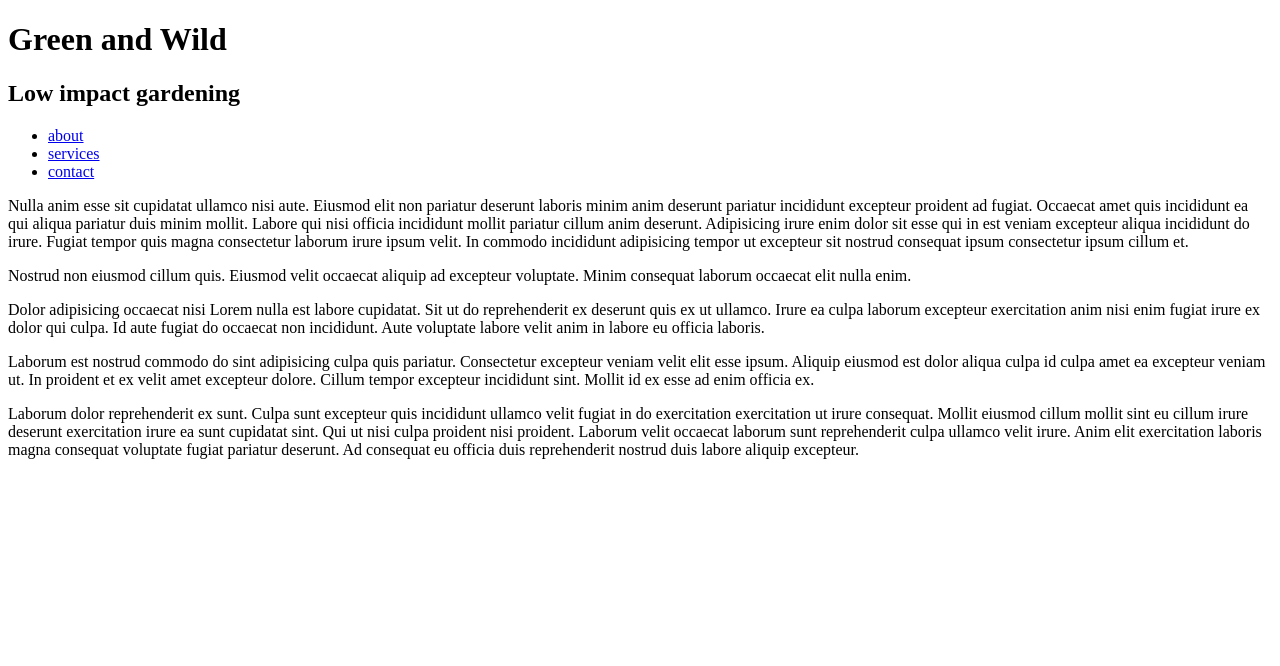
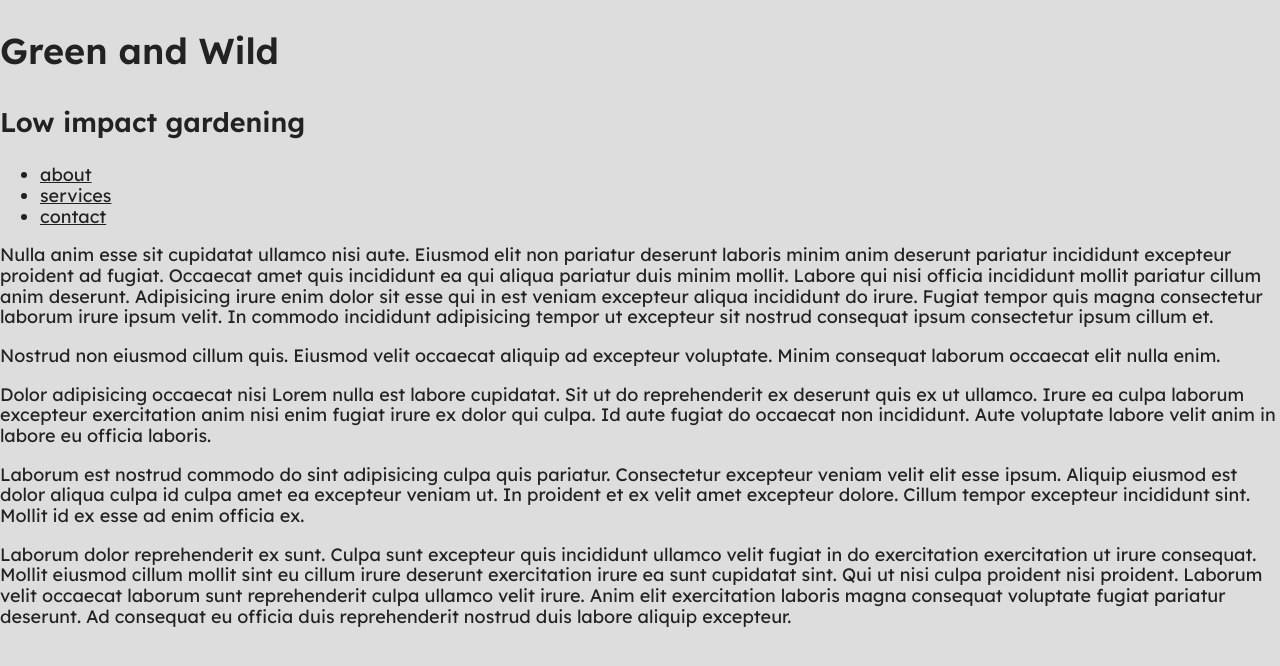
Before and after one commit to beeLexington/greenandwild.garden, a SvelteKit app: page / in a window 1280 px wide. Shown: the top 666 px of the page. Built offline with nearby package versions, Linux system fonts and the light colour scheme.

Commit message:
Add basic styles

```diff
--- a/package.json
+++ b/package.json
@@ -34,5 +34,8 @@
 	},
 	"svelte": "./dist/index.js",
 	"types": "./dist/index.d.ts",
-	"type": "module"
+	"type": "module",
+	"dependencies": {
+		"normalize.css": "^8.0.1"
+	}
 }
--- a/src/app.html
+++ b/src/app.html
@@ -1,12 +1,18 @@
 <!doctype html>
 <html lang="en">
+
 <head>
 	<meta charset="utf-8" />
 	<link rel="icon" href="%sveltekit.assets%/favicon.png" />
 	<meta name="viewport" content="width=device-width, initial-scale=1" />
+	<link rel="preconnect" href="https://fonts.googleapis.com">
+	<link rel="preconnect" href="https://fonts.gstatic.com" crossorigin>
+	<link rel="stylesheet" href="https://fonts.googleapis.com/css2?family=Lexend:wght@100..900&display=swap">
 	%sveltekit.head%
 </head>
+
 <body data-sveltekit-preload-data="hover">
 	<div>%sveltekit.body%</div>
 </body>
+
 </html>
--- /dev/null
+++ b/src/lib/app.css
@@ -0,0 +1,66 @@
+:root {
+	--colour-pink: 235, 198, 195;
+	--colour-purple: 170, 150, 179;
+	--colour-green: 193, 207, 193;
+	--colour-black: 34, 34, 34;
+	--colour-white: 221, 221, 221;
+
+	--colour-accent: var(--colour-green);
+
+	--body-font-family: "Lexend", sans-serif;
+	--body-font-optical-sizing: auto;
+	--body-font-weight: 400;
+	--body-font-style: normal;
+	--body-line-height: 1.15;
+
+	--heading-font-family: "Lexend", sans-serif;
+	--heading-font-optical-sizing: auto;
+	--heading-font-weight: 600;
+	--heading-font-style: normal;
+	--heading-line-height: 1.5;
+}
+
+html {
+	background-color: rgb(var(--colour-white));
+	color: rgb(var(--colour-black));
+}
+
+body {
+	font-family: var(--body-font-family);
+	font-optical-sizing: var(--body-font-optical-sizing);
+	font-weight: var(--body-font-weight);
+	font-style: var(--body-font-style);
+	line-height: var(--body-line-height);
+	font-size: 18px;
+}
+
+h1,
+h2,
+h3,
+h4,
+h5,
+h6 {
+	font-family: var(--heading-font-family);
+	font-optical-sizing: var(--heading-font-optical-sizing);
+	font-weight: var(--heading-font-weight);
+	font-style: var(--heading-font-style);
+	line-height: var(--heading-line-height);
+}
+
+a {
+	color: inherit;
+	text-decoration-thickness: 0.05em;
+}
+
+a:active {
+	opacity: 0.8;
+}
+
+a:focus,
+a:hover {
+	text-decoration-thickness: 0.2em;
+}
+
+a:focus {
+	outline: none;
+}
--- /dev/null
+++ b/src/routes/+layout.svelte
@@ -0,0 +1,6 @@
+<script>
+    import "normalize.css";
+    import "$lib/app.css";
+</script>
+
+<slot />
```
Also changed, not shown: 1 other file (tests, documents, lock files or other folders). Lines whose indentation alone changed are shown as unchanged.
